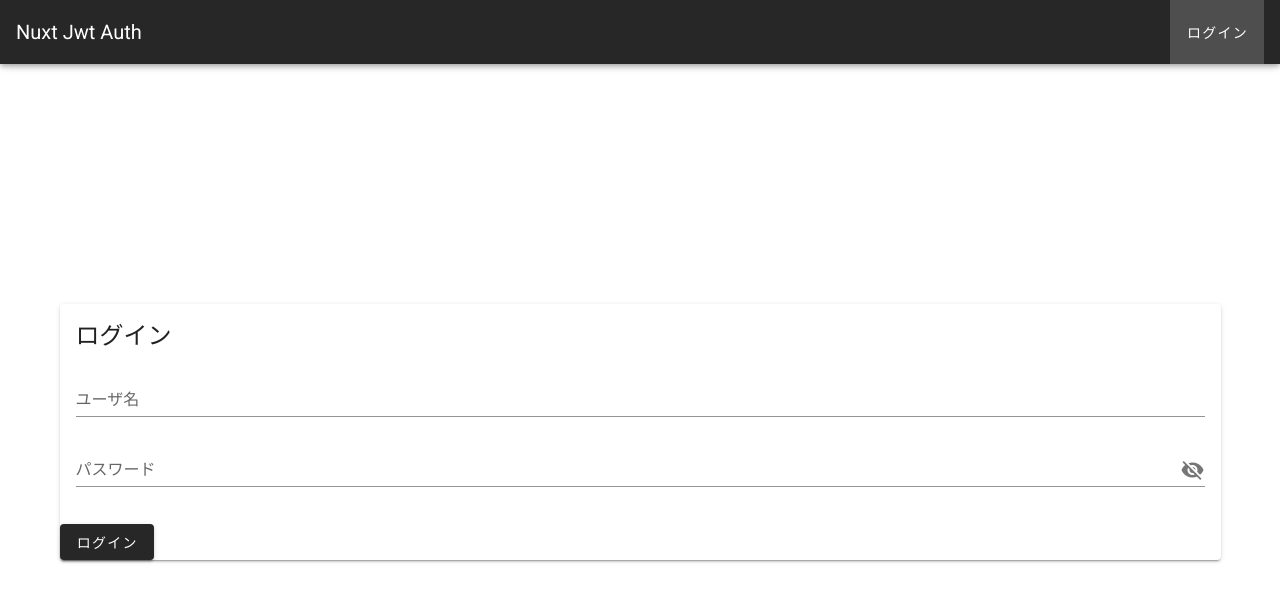
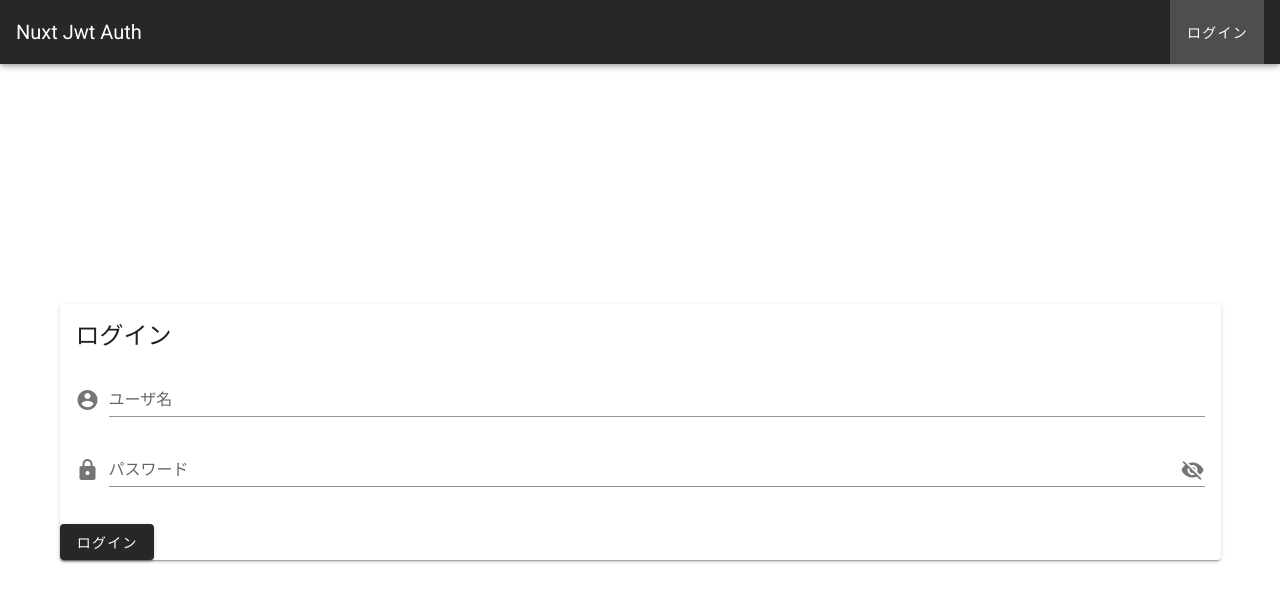
Before and after one commit to buta7/buta7-nuxt-jwt.netlify.app, a Nuxt app: page /login in a window 1280 px wide. Shown: the top 602 px of the page. Built offline with nearby package versions, Linux system fonts and the light colour scheme; no server answers.

Commit message:
modified

```diff
--- a/pages/login.vue
+++ b/pages/login.vue
@@ -15,13 +15,16 @@
       <v-text-field
         v-model="username"
         label="ユーザ名"
+        prepend-icon="mdi-account-circle"
+
       />
       <v-text-field
         v-model="password"
         label="パスワード"
-        :append-icon="show1 ? 'mdi-eye' : 'mdi-eye-off'"
-        :type="show1 ? 'text' : 'password'"
-        @click:append="show1 = !show1"
+        prepend-icon="mdi-lock"
+        :append-icon="show_password ? 'mdi-eye' : 'mdi-eye-off'"
+        :type="show_password ? 'text' : 'password'"
+        @click:append="show_password = !show_password"
       />
     </v-card-text>
 
@@ -37,7 +40,8 @@
     return {
       username: '',
       password: '',
-      error: false
+      error: false,
+      show_password: false
     }
   },
   middleware: 'guest',
```
Also changed, not shown: 2 other files (tests, documents, lock files or other folders).
